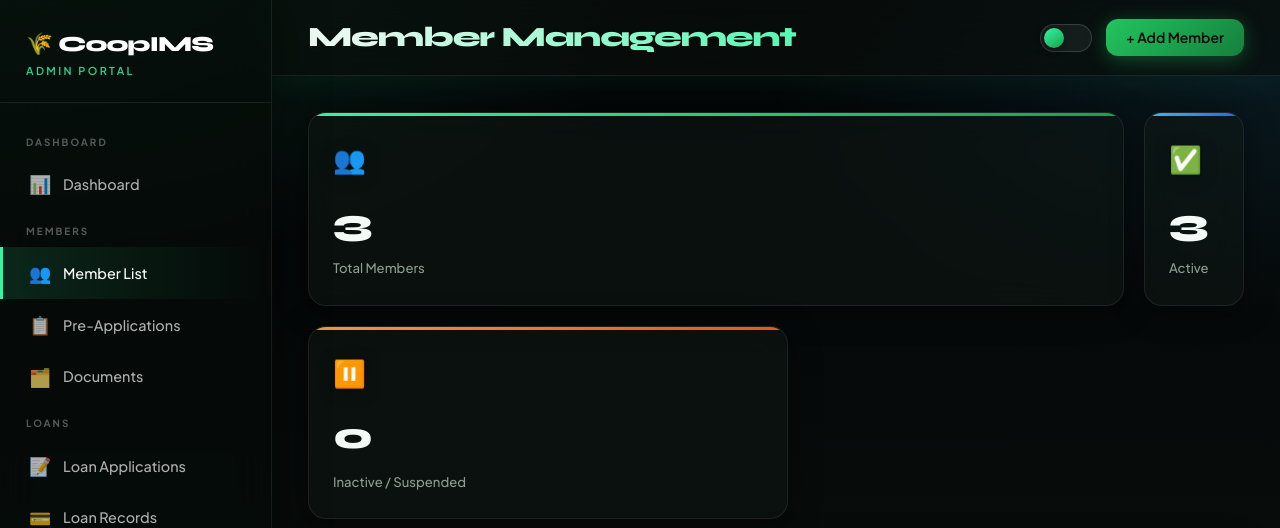
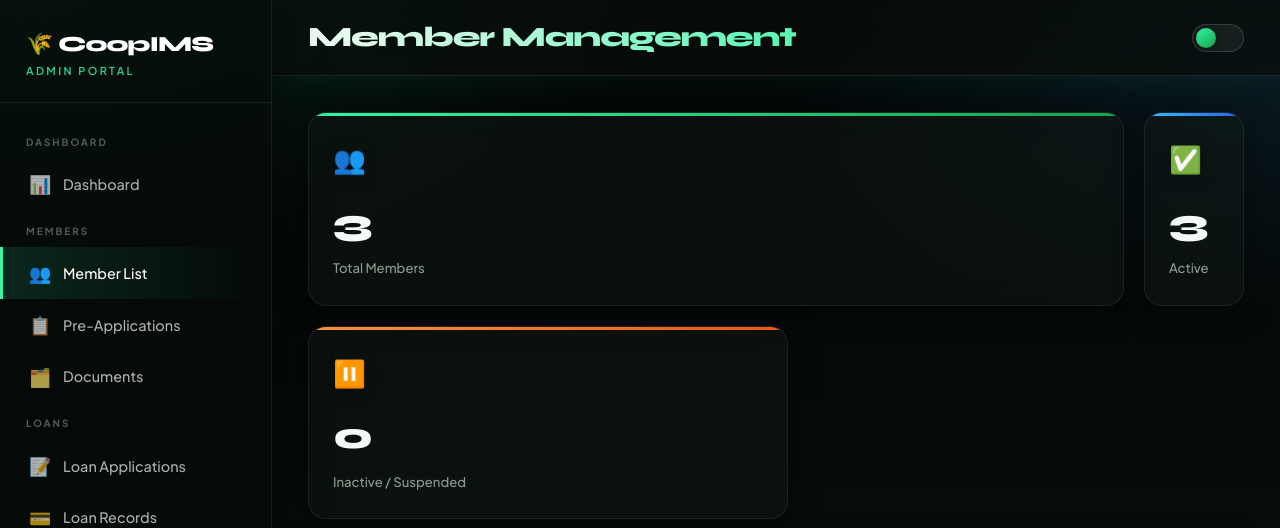
Before and after one commit to andichumiguingmailcom/Capstone-, a PHP site: page /admin_members.php in a window 1280 px wide. Shown: the top 528 px of the page. Run offline with PHP 8.4, Linux system fonts and the light colour scheme; a user stored in the database is signed in; data comes from the database, SQL or seed files in the repository; tables that the repository leaves empty hold one stand-in row (values such as "Sample post").

Commit message:
membership

```diff
--- a/Capstone/admin_documents.php
+++ b/Capstone/admin_documents.php
@@ -27,8 +27,9 @@ if ($_SERVER['REQUEST_METHOD'] === 'POST' && isset($_FILES['document'])) {
         if (!is_dir($uploadDir)) mkdir($uploadDir, 0755, true);
         $fname = 'doc_' . time() . '_' . uniqid() . '.' . $ext;
         move_uploaded_file($file['tmp_name'], $uploadDir . $fname);
+        $filepath = $uploadDir . $fname;
         $stmt = $db->prepare("INSERT INTO documents (member_id, doc_type, filename, filepath, uploaded_by) VALUES (?,?,?,?,?)");
-        $stmt->bind_param('isssi', $memberId, $docType, $fname, $uploadDir.$fname, $uid);
+        $stmt->bind_param('isssi', $memberId, $docType, $fname, $filepath, $uid);
         $stmt->execute();
         header('Location: admin_documents.php?msg=Document+uploaded.'); exit;
     }
--- a/Capstone/admin_inventory.php
+++ b/Capstone/admin_inventory.php
@@ -24,7 +24,7 @@ if ($_SERVER['REQUEST_METHOD'] === 'POST') {
         $price= (float)$_POST['price']; $stock= (int)$_POST['stock'];
         $rop  = (int)$_POST['reorder_pt'];
         $stmt = $db->prepare("INSERT INTO products (sku,name,category,unit,price,stock,reorder_pt) VALUES (?,?,?,?,?,?,?)");
-        $stmt->bind_param('ssssdi i', $sku,$name,$cat,$unit,$price,$stock,$rop);
+        $stmt->bind_param('ssssdii', $sku,$name,$cat,$unit,$price,$stock,$rop);
         $stmt->execute();
         header('Location: admin_inventory.php?msg=Product+added.'); exit;
     }
--- a/Capstone/admin_members.php
+++ b/Capstone/admin_members.php
@@ -15,21 +15,6 @@ $db = getDB();
 
 if ($_SERVER['REQUEST_METHOD'] === 'POST') {
     $action = clean($_POST['action'] ?? '');
-    if ($action === 'add_member') {
-        $mid    = clean($_POST['member_id']);
-        $fname  = clean($_POST['first_name']);
-        $mname  = clean($_POST['middle_name']);
-        $lname  = clean($_POST['last_name']);
-        $email  = clean($_POST['email']);
-        $phone  = clean($_POST['phone']);
-        $street = clean($_POST['street']); $brgy = clean($_POST['barangay']);
-        $city   = clean($_POST['city']);   $prov = clean($_POST['province']);
-        $joined = clean($_POST['date_joined']);
-        $stmt = $db->prepare("INSERT INTO members (member_id, first_name, middle_name, last_name, email, phone, street, barangay, city, province, date_joined) VALUES (?,?,?,?,?,?,?,?,?,?,?)");
-        $stmt->bind_param('sssssssssss', $mid, $fname, $mname, $lname, $email, $phone, $street, $brgy, $city, $prov, $joined);
-        $stmt->execute();
-        header('Location: admin_members.php?msg=Member+added.'); exit;
-    }
     if ($action === 'update_status') {
         $id = (int)$_POST['id']; $status = clean($_POST['status']);
         $db->query("UPDATE members SET status='$status' WHERE id=$id");
@@ -52,7 +37,6 @@ $activeMembers = $db->query("SELECT COUNT(*) as c FROM members WHERE status='act
   <div class="topbar">
     <div class="topbar-title">Member Management</div>
     <div class="topbar-actions">
-      <button class="btn btn-primary" onclick="openModal('modal-add-member')">+ Add Member</button>
     </div>
   </div>
 
@@ -116,42 +100,6 @@ $activeMembers = $db->query("SELECT COUNT(*) as c FROM members WHERE status='act
   </div>
 </div>
 
-<!-- ADD MEMBER MODAL -->
-<div class="modal-overlay" id="modal-add-member">
-  <div class="modal">
-    <button class="modal-close" onclick="closeModal('modal-add-member')">✕</button>
-    <div class="modal-title">👤 Add New Member</div>
-    <form method="POST">
-      <input type="hidden" name="action" value="add_member">
-      <div class="form-row">
-        <div class="form-group"><label class="form-label">Member ID</label><input type="text" name="member_id" class="form-control" required placeholder="MEM-001"></div>
-        <div class="form-group"><label class="form-label">Date Joined</label><input type="date" name="date_joined" class="form-control" required></div>
-      </div>
-      <div class="form-row">
-        <div class="form-group"><label class="form-label">First Name</label><input type="text" name="first_name" class="form-control" required></div>
-        <div class="form-group"><label class="form-label">Middle Name</label><input type="text" name="middle_name" class="form-control"></div>
-        <div class="form-group"><label class="form-label">Last Name</label><input type="text" name="last_name" class="form-control" required></div>
-      </div>
-      <div class="form-row">
-        <div class="form-group"><label class="form-label">Email</label><input type="email" name="email" class="form-control"></div>
-        <div class="form-group"><label class="form-label">Phone</label><input type="text" name="phone" class="form-control" placeholder="09XX-XXX-XXXX"></div>
-      </div>
-      <div class="form-row">
-        <div class="form-group"><label class="form-label">Street</label><input type="text" name="street" class="form-control"></div>
-        <div class="form-group"><label class="form-label">Barangay</label><input type="text" name="barangay" class="form-control"></div>
-      </div>
-      <div class="form-row">
-        <div class="form-group"><label class="form-label">City/Municipality</label><input type="text" name="city" class="form-control"></div>
-        <div class="form-group"><label class="form-label">Province</label><input type="text" name="province" class="form-control"></div>
-      </div>
-      <div class="modal-footer">
-        <button type="button" class="btn btn-ghost" onclick="closeModal('modal-add-member')">Cancel</button>
-        <button type="submit" class="btn btn-primary">Add Member</button>
-      </div>
-    </form>
-  </div>
-</div>
-
 <!-- STATUS MODAL -->
 <div class="modal-overlay" id="modal-status">
   <div class="modal">
```
Also changed, not shown: Capstone/admin_pre_applications.php (+12 -1 lines), Capstone/uploads/pre_applications/preapp_1774584448_69c602805c916.png (added), Capstone/uploads/pre_applications/preapp_1774584448_69c602805dc88.png (added).
